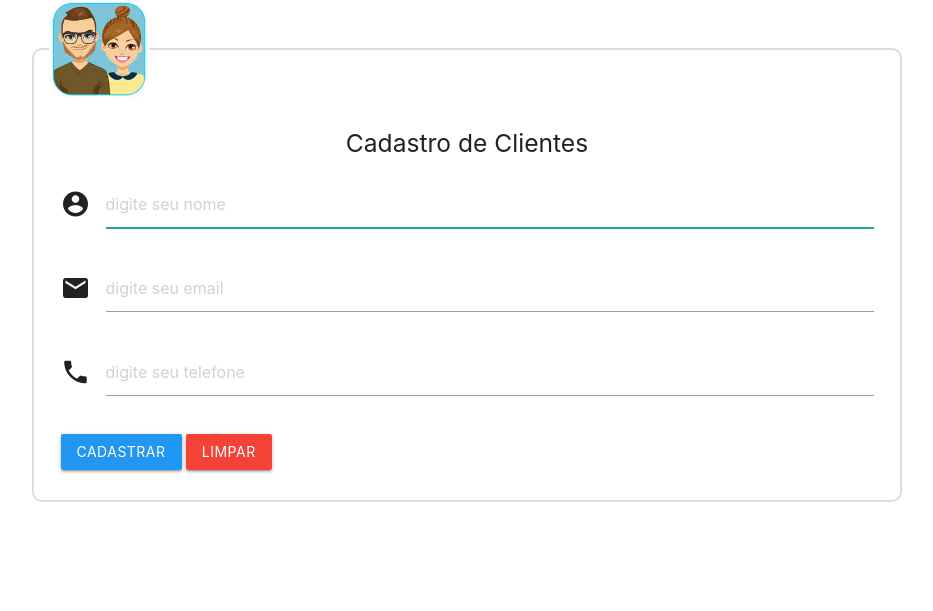
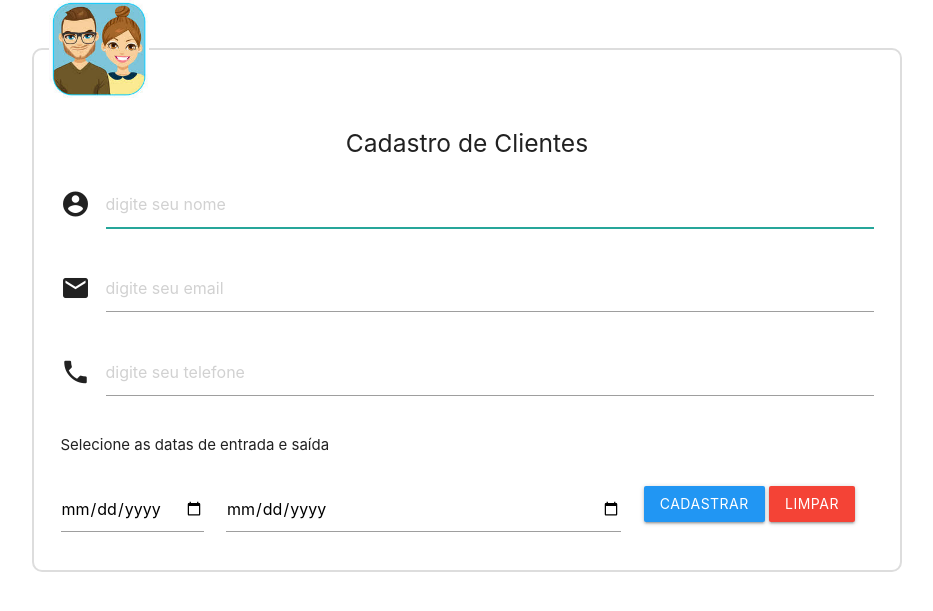
Before and after one commit to FernandoRodriguesDaSilva/crud_php, a PHP site: page / in a window 1280 px wide. Shown: the part 118-729 px from the top of the page, without its empty margins (173-1106 px from the left). Run offline with PHP 8.4, Linux system fonts and the light colour scheme.

Commit message:
nova atualização

```diff
--- a/conexao/create.php
+++ b/conexao/create.php
@@ -6,6 +6,8 @@ include 'conexao.php';
 $nome     = filter_input(INPUT_POST, 'nome', FILTER_SANITIZE_SPECIAL_CHARS);
 $email    = filter_input(INPUT_POST, 'email', FILTER_VALIDATE_EMAIL);
 $telefone = filter_input(INPUT_POST, 'telefone', FILTER_SANITIZE_NUMBER_INT);
+$entrada = filter_input(INPUT_POST, 'entrada', FILTER_SANITIZE_NUMBER_INT);
+$saida = filter_input(INPUT_POST, 'saida', FILTER_SANITIZE_NUMBER_INT);
 
 // testar se email já existe
 $querySelect = $link->query("select email from tb_clientes");
@@ -20,7 +22,7 @@ if(in_array($email,$array_emails)){
 	$_SESSION['msg'] = "<p class='center red-text'>".'Já existe um cliente cadastrado com esse email'."</p>";
 	header("Location:../index.php");
 }else { // se email estiver certo então adiciona no banco de dados
-	$queryInsert = $link->query("INSERT INTO tb_clientes VALUES(DEFAULT,'$nome','$email','$telefone')");
+	$queryInsert = $link->query("INSERT INTO tb_clientes VALUES(DEFAULT,'$nome','$email','$telefone','$entrada','$saida')");
 	// se alguma linha for afetada
 	$affected_rows = mysqli_affected_rows($link);
 	// se uma linha for afetada na tabela
--- a/conexao/read.php
+++ b/conexao/read.php
@@ -4,12 +4,16 @@ include_once("conexao.php");
 $nome     = filter_input(INPUT_POST, 'nome', FILTER_SANITIZE_SPECIAL_CHARS);
 $email    = filter_input(INPUT_POST, 'email', FILTER_VALIDATE_EMAIL);
 $telefone = filter_input(INPUT_POST, 'telefone', FILTER_SANITIZE_NUMBER_INT);
+$entrada = filter_input(INPUT_POST, 'entrada', FILTER_SANITIZE_NUMBER_INT);
+$saida = filter_input(INPUT_POST, 'saida', FILTER_SANITIZE_NUMBER_INT);
 
 $querySelect = $link->query("SELECT * FROM tb_clientes");
 while ($registros = $querySelect->fetch_assoc()){
 $nome = $registros['nome'];
 $email = $registros['email'];
 $telefone = $registros['telefone'];
+$entrada = $registros['entrada'];
+$entrada = $registros['entrada'];
 $id = $registros['id'];
 
 echo "<tr>"; // onde vai capturar os dados no banco
--- a/conexao/update.php
+++ b/conexao/update.php
@@ -5,8 +5,10 @@ $id = $_SESSION['id'];
 $nome = filter_input(INPUT_POST, 'nome', FILTER_SANITIZE_SPECIAL_CHARS);
 $email = filter_input(INPUT_POST, 'email', FILTER_VALIDATE_EMAIL);
 $telefone = filter_input(INPUT_POST, 'telefone', FILTER_SANITIZE_NUMBER_INT);
+$entrada = filter_input(INPUT_POST, 'entrada', FILTER_SANITIZE_NUMBER_INT);
+$saida = filter_input(INPUT_POST, 'saida', FILTER_SANITIZE_NUMBER_INT);
 
-$queryUpdate = $link->query("UPDATE tb_clientes SET nome='$nome', email='$email', telefone='$telefone' WHERE id='$id'");
+$queryUpdate = $link->query("UPDATE tb_clientes SET nome='$nome', email='$email', telefone='$telefone',entrada='$entrada',saida='$saida' WHERE id='$id'");
 // Se alguma linha na tabela foi afetada com essa alteração no banco
 $affected_rows = mysqli_affected_rows($link);
 if($affected_rows > 0){
--- /dev/null
+++ b/desktop.ini
@@ -0,0 +1,3 @@
+[.ShellClassInfo]
+OriginalIcon=C:\Windows\system32\imageres.dll|-3
+IconResource=3966207929203122572248717014732172169939.ico,0
--- a/index.php
+++ b/index.php
@@ -1,15 +1,7 @@
 <!-- Exibindo as variaveis de sessão -->
 <?php session_start();?>
-
-
-
-
 <?php include_once("includes/header.inc.php"); ?>
-
 <?php include_once("includes/menu.inc.php"); ?>
-
-
-
 <!-- Formulario cadastro -->
 <div class="row container">
   <p>&nbsp</p>
@@ -40,15 +32,24 @@
       <div class="input-field col s12">
         <i class="material-icons prefix">phone</i>
         <input type="text" name="telefone" placeholder="digite seu telefone"  maxlength="16" required>
+      </div>
 
+      <div class="col s12"><p>Selecione as datas de entrada e saída</p></div>
+
+      <div class="input-field col col-sm-12">
+       <input type="date" name="entrada" class="validate" id="entrada" required>
      </div>
+     <div class="input-field col s12 m6">
+      <input type="date" name="saida" class="validate" id="saida" required>
+    </div>
+
     <!-- Botoes -->
     <div class="input-field col col-sm-12">
       <input type="submit" value="cadastrar" class="btn blue">
       <input type="reset" value="Limpar" class="btn red">
     </div>
+
   </fieldset>
 </form>
 </div>
-
 <?php include_once("includes/footer.inc.php");?>
```
Also changed, not shown: editar.php (+13 -0 lines), 3966207929203122572248717014732172169939.ico (added). Lines whose indentation alone changed are shown as unchanged.
